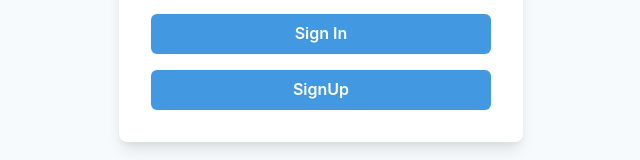
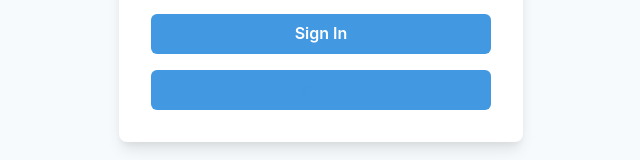
Before and after one commit to Brandon3522/flash_carma, a React (Create React App) app: page / in a window 1280 px wide. Shown: the part 464-624 px from the top of the page, without its empty margins (319-959 px from the left). Built offline with nearby package versions, Linux system fonts and the light colour scheme.

Commit message:
fixed errors

```diff
--- a/src/App.js
+++ b/src/App.js
@@ -11,7 +11,6 @@ import {
   useColorModeValue,
   Link
 } from '@chakra-ui/react';
-import { Link as ReachLink } from 'react-router-dom';
 
 function App() {
   return (
@@ -55,7 +54,7 @@ function App() {
                 _hover={{
                   bg: 'blue.500'
                 }}>
-                  <Link color={'blue.400'} as={ReachLink} to='/'>SignUp</Link>
+                  Sign Up
               </Button>
             </Stack>
           </Stack>
--- a/src/Login.js
+++ b/src/Login.js
@@ -11,13 +11,6 @@ import {
   useColorModeValue,
   Link
 } from '@chakra-ui/react';
-import {
-  BrowserRouter as Router,
-  Route,
-  Routes,
-  Link as RouteLink
-} from 'react-router-dom';
-import { SignUp } from './routes';
 import { Link as ReachLink } from 'react-router-dom';
 
 function Login() {
@@ -62,7 +55,7 @@ function Login() {
                 _hover={{
                   bg: 'blue.500'
                 }}>
-                  SignUp
+                  <Link color={'blue.400'} as={ReachLink} to='/'>Sign Up</Link>
               </Button>
             </Stack>
           </Stack>
--- a/src/index.js
+++ b/src/index.js
@@ -17,7 +17,7 @@ root.render(
       <BrowserRouter>
         <Routes>
           <Route path='/' element={<Login />} />
-          <Route path='signup' element={<SignUp />} />
+          <Route path='/signup' element={<SignUp />} />
           <Route path='/home' element={<><Navbar></Navbar><Home></Home></>} />
         </Routes>
       </BrowserRouter>
```
